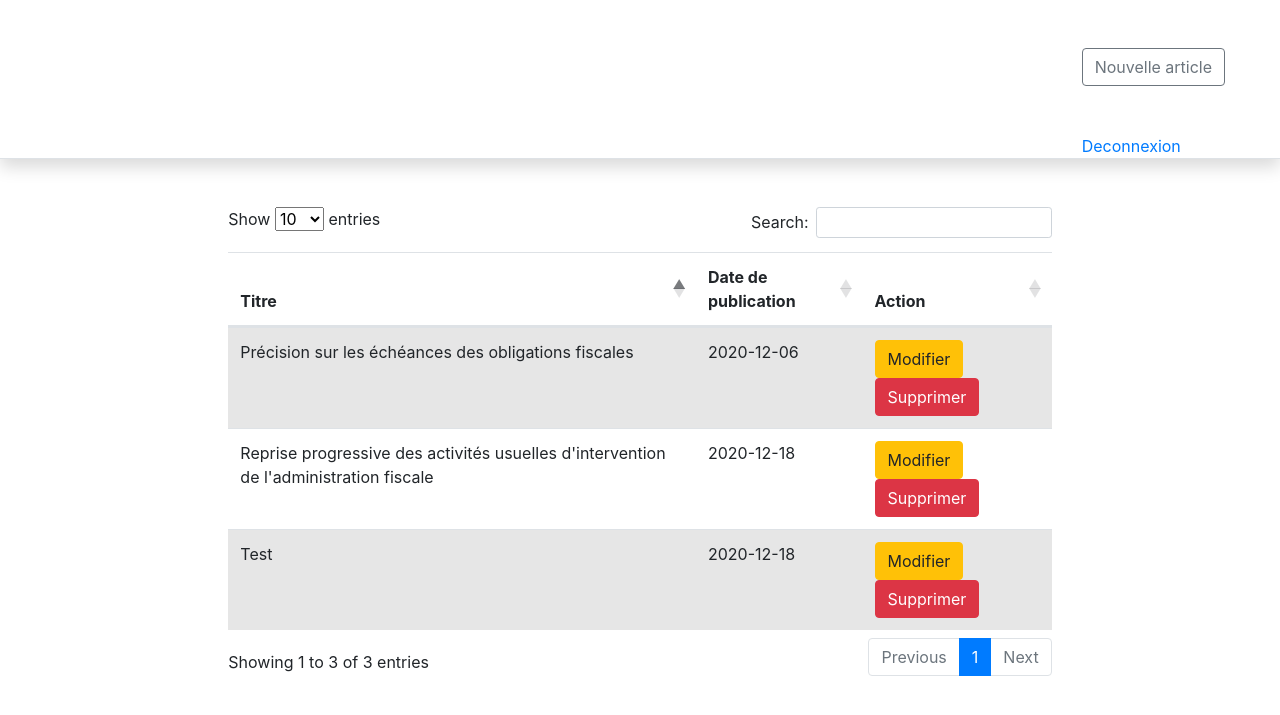
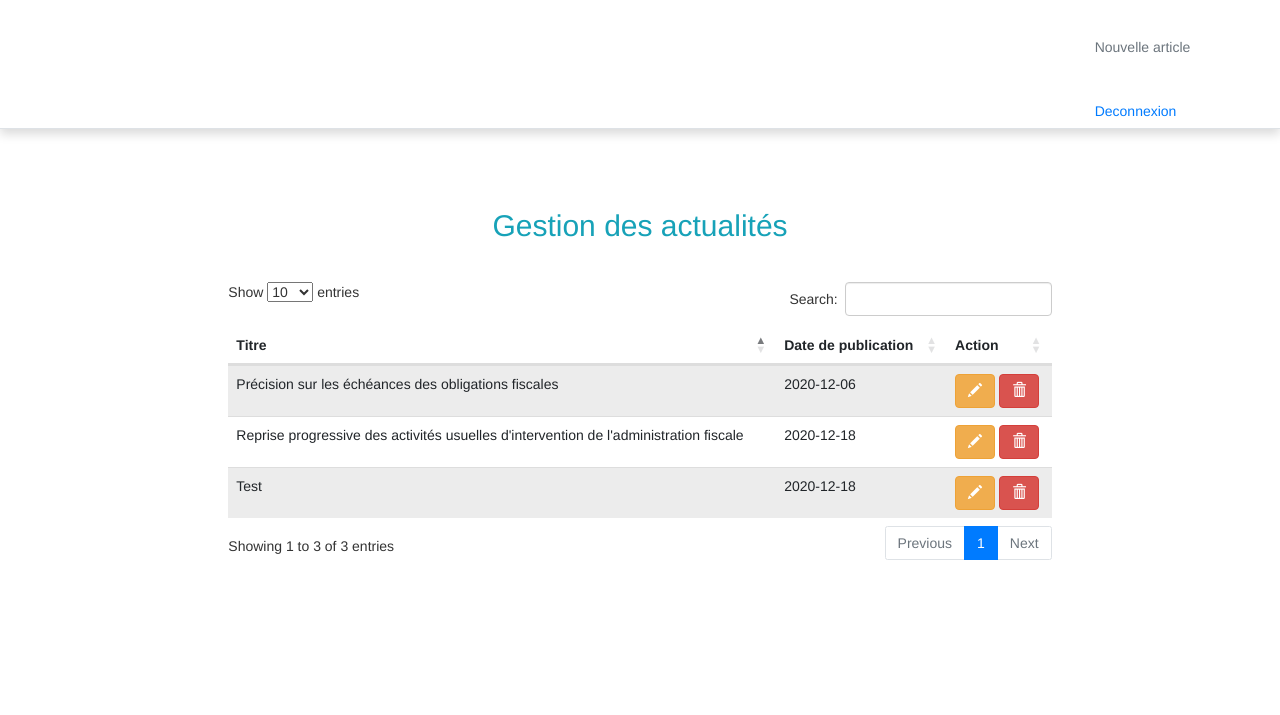
Before and after one commit to Fenitra07/Devinbox-infos, a CodeIgniter app: page /devinbox-infos/index.php/main_controller/dashboard in a window 1280 px wide. Shown: the top 715 px of the page. Run offline with CodeIgniter, Linux system fonts and the light colour scheme; data comes from the database, SQL or seed files in the repository; some libraries are stand-ins or nearby versions.

Commit message:
24/12/2020 Toky

```diff
--- a/application/views/dashboard.php
+++ b/application/views/dashboard.php
@@ -5,6 +5,10 @@
     <!--Datatable-->
     <link href="https://cdnjs.cloudflare.com/ajax/libs/twitter-bootstrap/4.5.2/css/bootstrap.css" rel="stylesheet">
     <link href="https://cdn.datatables.net/1.10.22/css/dataTables.bootstrap4.min.css" rel="stylesheet">
+    <link rel="stylesheet" href="https://fonts.googleapis.com/icon?family=Material+Icons">
+    <!--glypicons-->
+    <link rel="stylesheet" href="https://maxcdn.bootstrapcdn.com/bootstrap/3.4.0/css/bootstrap.min.css">
+    <link rel="stylesheet" href="https://maxcdn.bootstrapcdn.com/bootstrap/3.4.0/css/bootstrap.min.css">
     <title>Dashboard</title>
 </head>
 <body>
@@ -13,9 +17,15 @@
             <div class="col-lg-10"></div>
             <div class="col-lg-2">
                 <a class="btn btn-outline-secondary my-5" href="<?php echo site_url().'/main_controller/nouveau'; ?>">Nouvelle article</a>
-                <a href="">Deconnexion</a>
+                <a href="<?php echo site_url(); ?>" class="btn btn-outline-primary rounded-pill">Deconnexion</a>
             </div>
         </div><!--fin row-->
+
+        <div class="row">
+            <div class="col-lg-12 d-flex justify-content-center text-info my-5">
+                <h2>Gestion des actualités</h2>
+            </div>
+        </div>
 
         <div class="row">
             <div class="col-lg-2"></div>
@@ -34,8 +44,8 @@
                     <td><?php echo $row->i_titre?></td>
                     <td><?php echo $row->i_date_pub?></td>
                     <td>
-                        <a class="btn btn-warning" href="<?php echo site_url().'/main_controller/modification/'.$row->i_id; ?>">Modifier</a>
-                        <a class="btn btn-danger" href="<?php echo site_url().'/main_controller/suppression/'.$row->i_id; ?>">Supprimer</a>
+                        <a class="btn btn-warning" href="<?php echo site_url().'/main_controller/modification/'.$row->i_id; ?>"><span class="glyphicon glyphicon-pencil"></span></a>
+                        <a class="btn btn-danger" data-toggle="modal" data-target="#myModal"><span class="glyphicon glyphicon-trash"></span></a>
                     </td>
                 </tr>
                 <?php
@@ -50,10 +60,35 @@
     </div> <!--fin container-fluid-->
 
 
+  <!-- Modal -->
+  <div class="modal fade" id="myModal" role="dialog">
+    <div class="modal-dialog">
+
+      <!-- Modal content-->
+      <div class="modal-content">
+        <div class="modal-header">
+        <h4 class="modal-title">Attention</h4>
+          <button type="button" class="close" data-dismiss="modal">&times;</button>
+
+        </div>
+        <div class="modal-body">
+          <p>Voulez-vous vraiment supprimer l'enregistrement?</p>
+        </div>
+        <div class="modal-footer">
+          <button type="button" class="btn btn-default" data-dismiss="modal">Annuler</button>
+          <button type="button" class="btn btn-default" data-dismiss="modal">Oui</button>
+        </div>
+      </div>
+
+    </div>
+  </div>
+
+
     <!--datatable-->
     <script src="https://code.jquery.com/jquery-3.5.1.js"></script>
     <script src="https://cdn.datatables.net/1.10.22/js/jquery.dataTables.min.js"></script>
     <script src="https://cdn.datatables.net/1.10.22/js/dataTables.bootstrap4.min.js"></script>
+    <script src="https://maxcdn.bootstrapcdn.com/bootstrap/3.4.1/js/bootstrap.min.js"></script>
     <script>
         $(document).ready(function() {
             $('#mytable').DataTable();
--- a/application/views/dashboard_insert.php
+++ b/application/views/dashboard_insert.php
@@ -9,11 +9,10 @@
 </head>
 <body>
     <div class="container-fluid">
-        <div class="row">
+        <div class="row border-bottom mb-5 shadow">
             <div class="col-lg-10"></div>
             <div class="col-lg-2">
-            <a class="btn btn-primary" href="<?php echo site_url().'/main_controller/nouveau'; ?>">Nouvelle article</a>
-                <a href="">Deconnexion</a>
+                <a href="<?php echo site_url(); ?>" class="btn btn-outline-primary rounded-pill my-5">Deconnexion</a>
             </div>
         </div><!--fin row-->
 
```
Also changed, not shown: application/views/dashboard_edit.php (+3 -4 lines).
